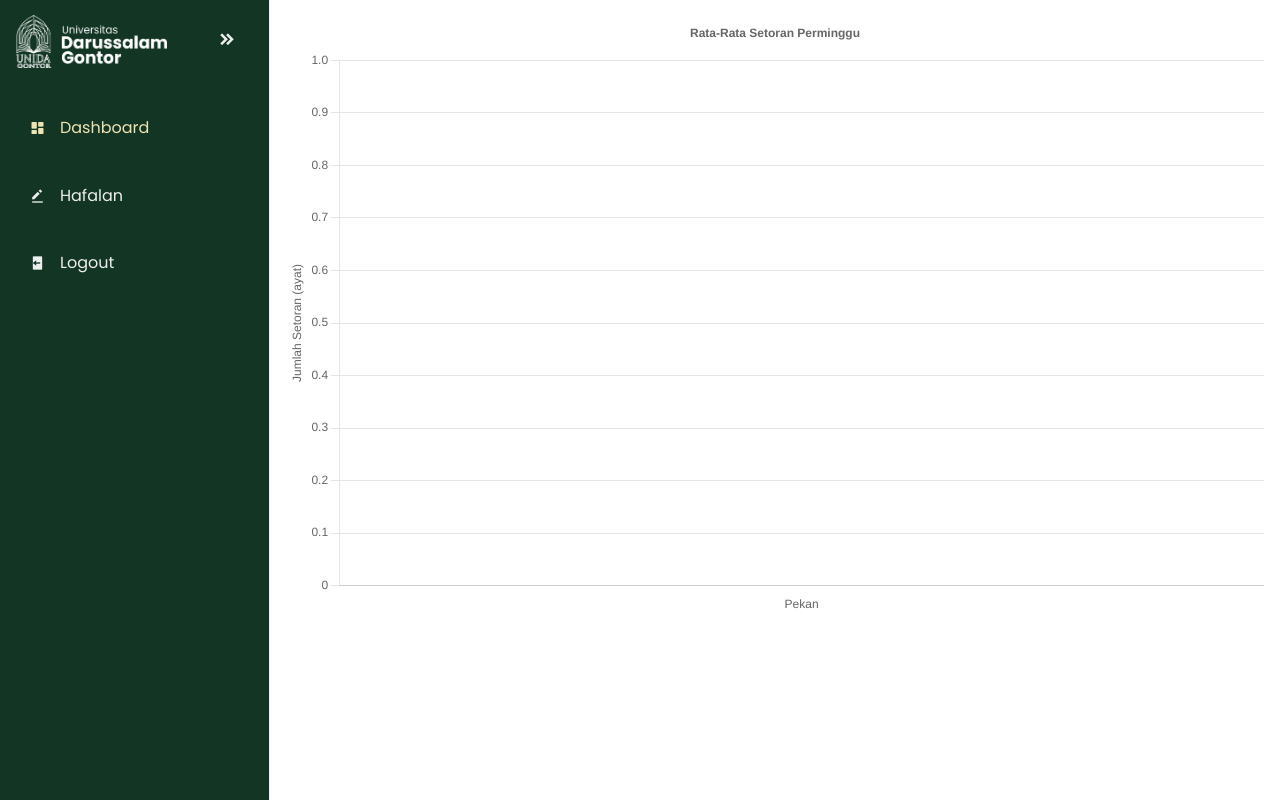
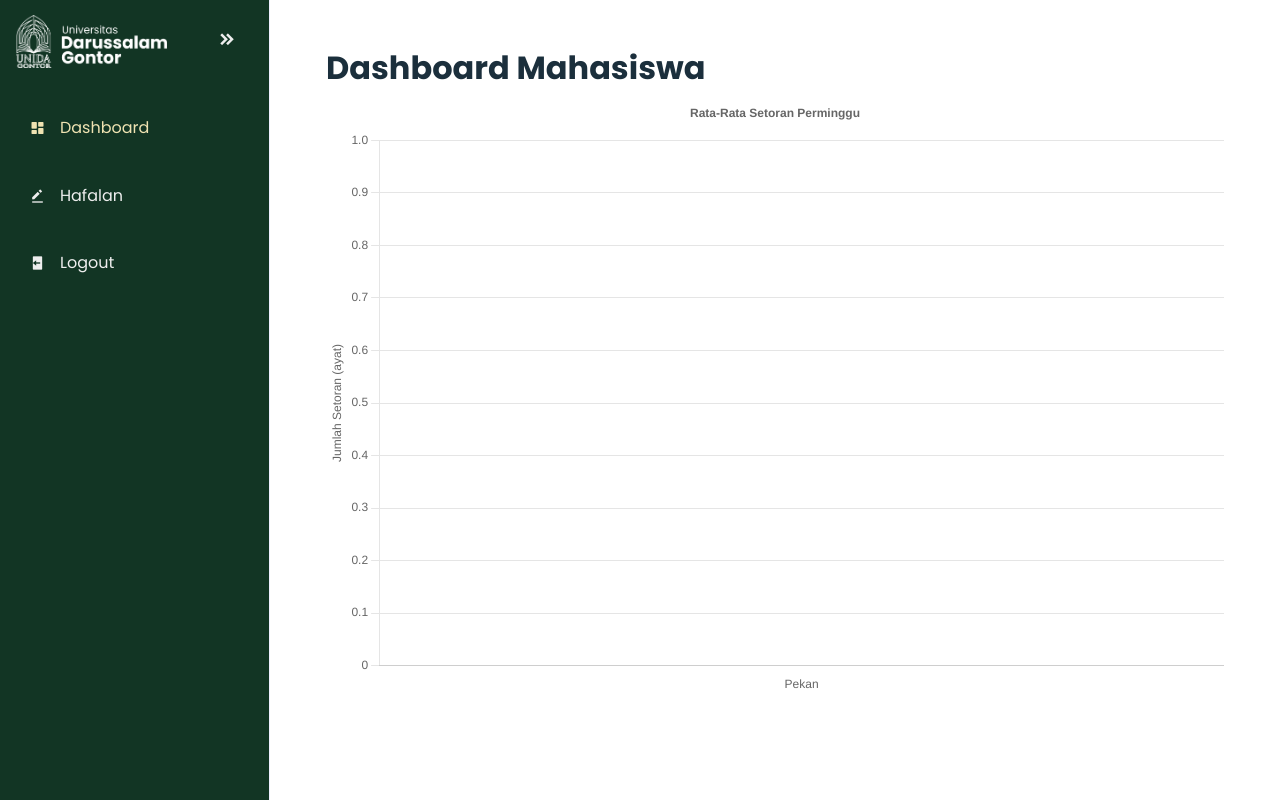
Before and after one commit to MowlandCodes/crud_tahfidz_unida, a Django app: template main_site/templates/main_site/dashboard.html in a window 1280 px wide. Run offline with Django 5.2, Linux system fonts and the light colour scheme; the template is opened without the code that fills it: most values are stand-ins (such as "Sample title", 1, 10 or a date in 2020).

Commit message:
fix: layout for chart in dashboard

```diff
--- a/main_site/static/main_site/style/base_style.css
+++ b/main_site/static/main_site/style/base_style.css
@@ -132,6 +132,8 @@
 main {
     display: flex;
     flex-direction: column;
-    padding: 1em;
+    padding: 3.5em;
     gap: 1em;
+    color: #1b2f3c;
+    overflow: hidden;
 }
--- a/main_site/templates/main_site/dashboard.html
+++ b/main_site/templates/main_site/dashboard.html
@@ -7,6 +7,7 @@
         const chart_data = {{ chart_data | safe }};
     </script>
 
+    <h1>Dashboard Mahasiswa</h1>
     <div class="tahfidz-chart">
         <canvas class="tahfidz-chart-bar" id="chart_tahfidz" role="img" height="600"></canvas>
     </div>
--- a/main_site/views.py
+++ b/main_site/views.py
@@ -80,9 +80,6 @@
                 current_data[week] = total_memorized
             elif month == previous_month and year == previous_year:
                 previous_data[week] = total_memorized
-
-        print(current_data)
-        print(previous_data)
 
         chart_data = {
             "labels": weeks,
```
Also changed, not shown: db.sqlite3.
